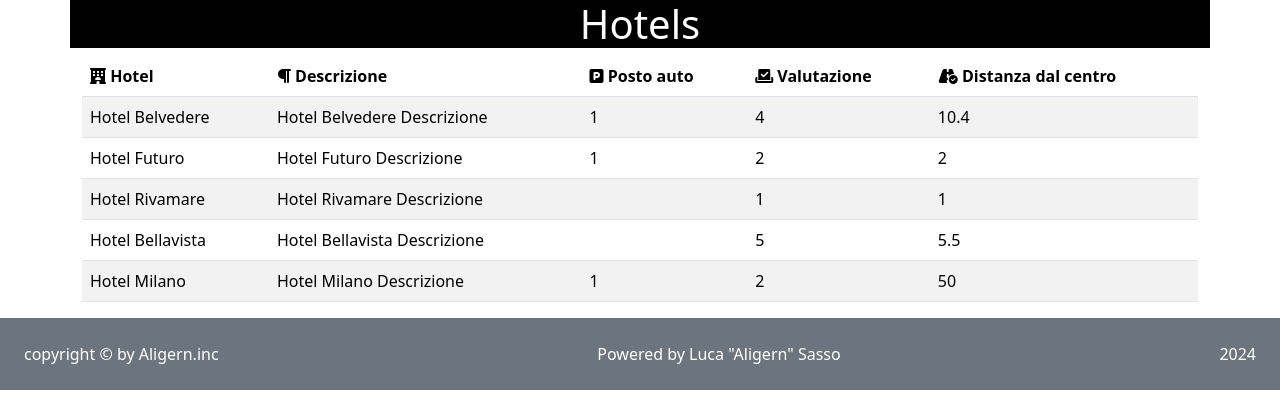
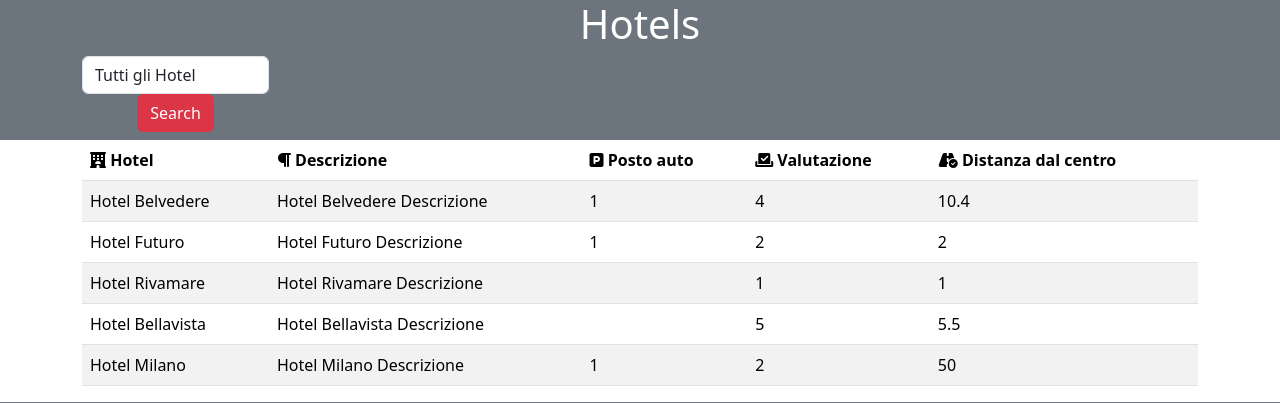
Before and after one commit to Aligern/php-hotel, a PHP site: page / in a window 1280 px wide. Shown: the top 403 px of the page. Run offline with PHP 8.4, Linux system fonts and the light colour scheme.

Commit message:
Bonus 1 add

```diff
--- a/Views/header.php
+++ b/Views/header.php
@@ -14,8 +14,23 @@
     <title>PHP Hotel</title>
 </head>
 <body>
-    <header class="container text-center bg-black text-white">
+    <header class="text-center bg-secondary text-white ">
         <h1>
             Hotels
         </h1>
+    <div class="container d-flex pb-2">
+        <form class="align-items-end" action="index.php" method="GET">
+                <select class="form-control me-2" name="stats">
+                    <option value="all">
+                        Tutti gli Hotel
+                    </option>
+                    <option value="1">
+                        Solo con Parcheggio
+                    </option>
+                </select>
+                <button type="submit" class="btn btn-danger">
+                    Search
+                </button>
+            </form>
+    </div>
     </header>
--- a/Views/table.php
+++ b/Views/table.php
@@ -2,7 +2,7 @@
 
 $template = "";
 // here we print the table for each hotel with its properties
-foreach ($hotels as $hotel) {
+foreach ($hotelsP as $hotel) {
     $template .= "<tr> <td>{$hotel['name']}</td> <td>{$hotel['description']}</td> <td>{$hotel['parking']}</td> <td>{$hotel['vote']}</td> <td>{$hotel['distance_to_center']}</td> </tr>";
 };
 ?>
@@ -24,7 +24,7 @@ foreach ($hotels as $hotel) {
                 </span>
             </th>
             <th scope="col">
-            <i class="fa-solid fa-square-parking"></i>
+             <i class="fa-solid fa-square-parking"></i>
                 <span>
                     Posto auto
                 </span>
--- a/css/stylel.css
+++ /dev/null
@@ -1,3 +0,0 @@
-.h-header {
-    height: 90px;
-}
--- a/index.php
+++ b/index.php
@@ -2,6 +2,14 @@
 // here we include the model
 include __DIR__ . "/Models/model.php";
 
+if (!empty($_GET['stats']) || (isset($_GET['stats']) && $_GET['stats'] == 0)) {
+    $stats = $_GET['stats'];
+    $hotelsP = array_filter($hotels, function ($hotel) use ($stats) {
+        return $hotel['parking'] == $stats || $stats == "all";
+    });
+} else {
+    $hotelsP = $hotels;
+}
 
 // here we include the header
 include __DIR__ ."/Views/header.php";
```
